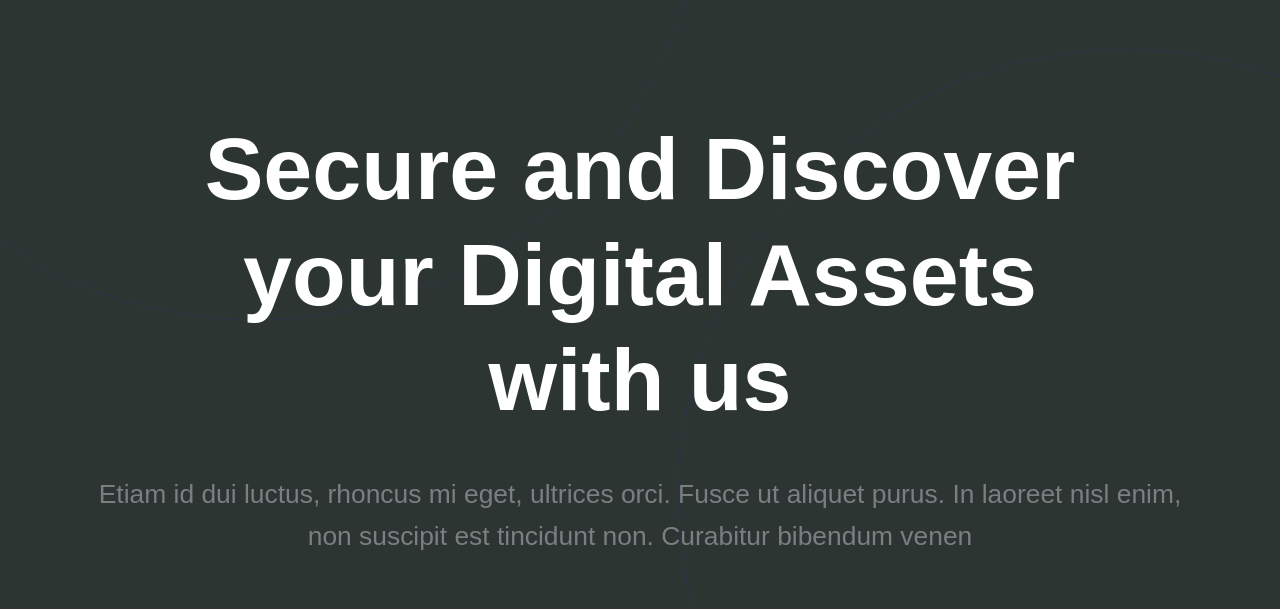
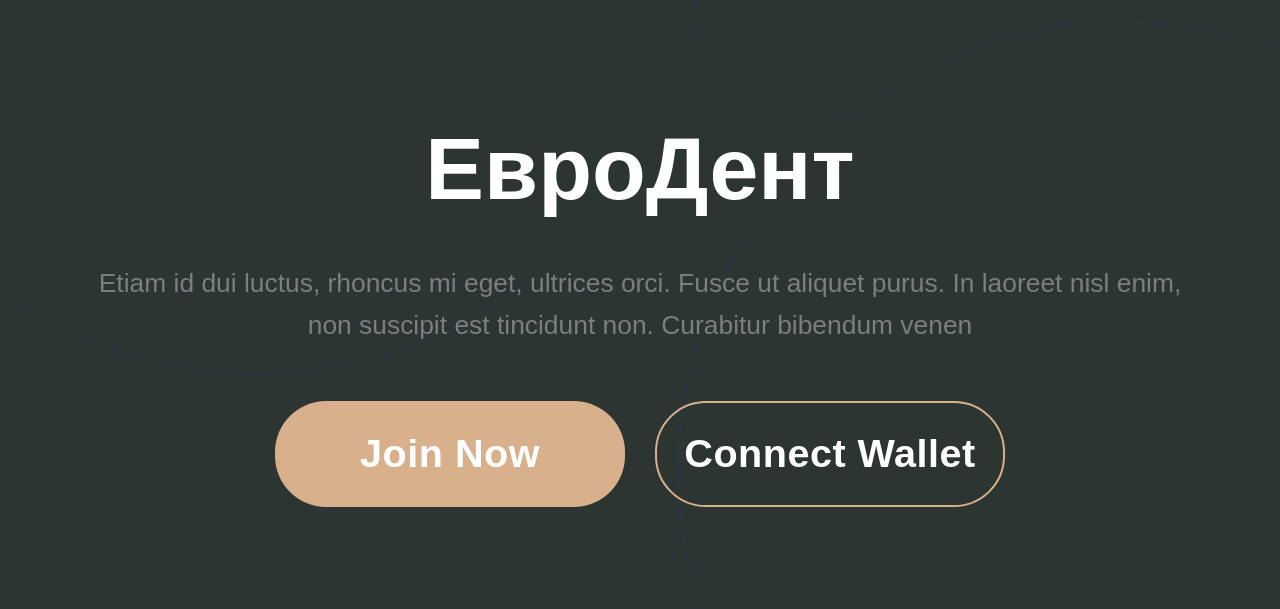
Before and after one commit to RyabininAleck/stomahtml, a plain HTML site: page index.html in a window 1280 px wide. Shown: the part 164-773 px from the top of the page. Drawn offline with Linux system fonts and the light colour scheme.

Commit message:
ЕвроДент

```diff
--- a/index.html
+++ b/index.html
@@ -83,7 +83,7 @@
         <div class="main-content">
             <section class="banner-section" id="home">
                 <div class="container">
-                    <h1>Secure and Discover your Digital Assets with us</h1>
+                    <h1>ЕвроДент</h1>
                     <p class="section-subtitle">
                         Etiam id dui luctus, rhoncus mi eget, ultrices orci. Fusce ut
                         aliquet purus. In laoreet nisl enim,<br />
```
